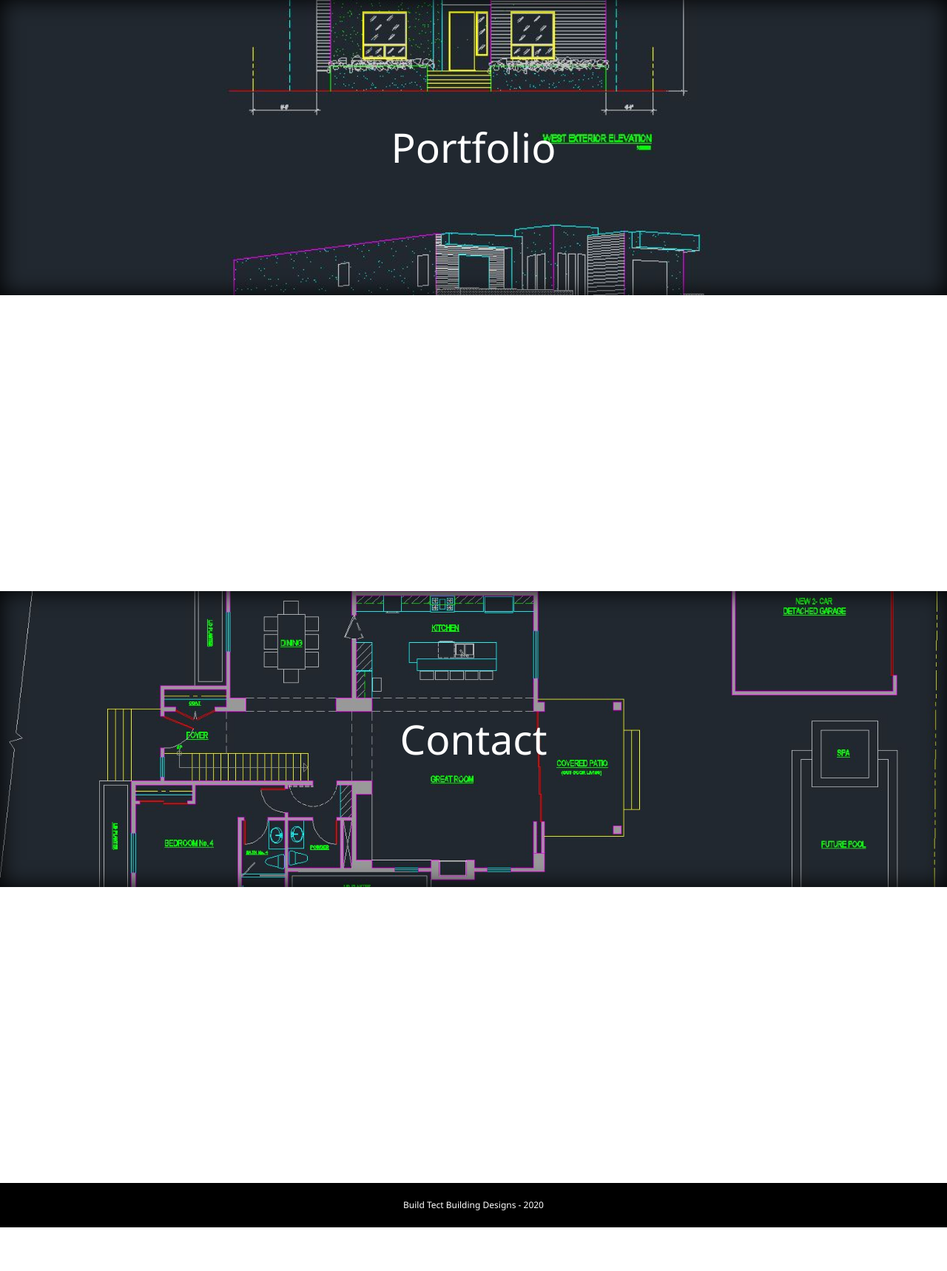
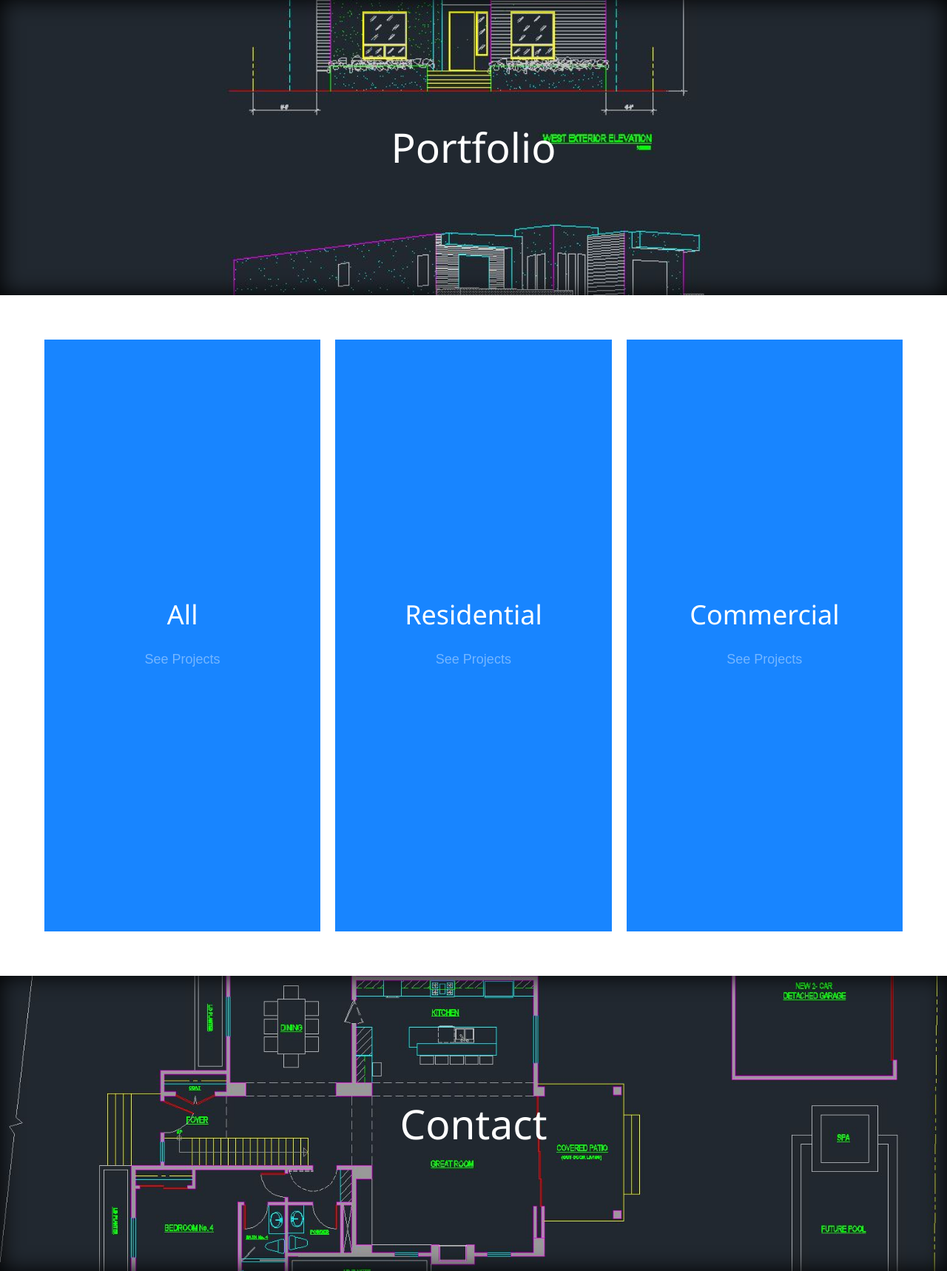
Before and after one commit to ThatWightGuy/BuildTectWebNew, a PHP site: page / in a window 1280 px wide. Shown: the part 2640-4358 px from the top of the page at 74% size. Before the commit the page ends 4299 px from the top, so only its background shows below. Run offline with PHP 8.4, Linux system fonts and the light colour scheme; some libraries are stand-ins or nearby versions.

Commit message:
Added Cards to Portfolio Section

```diff
--- a/index.html
+++ b/index.html
@@ -9,7 +9,7 @@
 	<link rel="shortcut icon" href="img/Logo.png">
 	<script src="https://ajax.googleapis.com/ajax/libs/jquery/3.4.1/jquery.min.js"></script>
 	<script src="https://kit.fontawesome.com/dacea39428.js" crossorigin="anonymous"></script>
-
+	<script type="text/javascript" src="scripts/homepage.js"></script>
 	<script type="text/javascript" src="scripts/navscript.js"></script>
 	<script type="text/javascript" src="scripts/about-image.js"></script>
 </head>
@@ -64,6 +64,9 @@
 			</ul>
 		</div>
 	</nav>
+
+	<!-- Welcome Section -->
+
 	<div class="main-sect" id="welcome">
 		<div class="main-sect-cont" id="welcome-cont">
 			<div class="welcome-top"></div>
@@ -71,9 +74,6 @@
 				<img class="welcome-logo-img" src="img/Logo.png">
 				<h1>
 					Build <span class="tect-blue">Tect</span>
-				</h1>
-				<h1 id="test-orientation">
-
 				</h1>
 				<!--<h6>Building Designs</h6>-->
 			</div>
@@ -95,6 +95,9 @@
 			</div>
 		</div>
 	</div>
+
+	<!-- About Section -->
+
 	<div class="main-sect" id="about">
 		<div class="parallax-content" id="about-parallax">
 			<div class="overlay-div"><!-- blank div --></div>
@@ -160,6 +163,9 @@
 			</div>
 		</div>
 	</div>
+
+	<!-- Portfolio Section -->
+
 	<div class="main-sect" id="portfolio">
 		<div class="parallax-content" id="portfolio-parallax">
 			<div class="overlay-div"><!-- blank div --></div>
@@ -168,9 +174,52 @@
 			</h1>
 		</div>
 		<div class="main-sect-cont" id="main-sect-portfolio">
-
+			<div class="sect-short" id="portfolio-short">
+				<div class="portfolio-col-cont" data-aos="fade-up">
+					<div class="portfolio-col-cont-main">
+						<div class="col-cont-main-items">
+							<h1>All</h1>
+							<div class="learn-more" id="learn-more-port-col">
+								<a href="">
+									<span class="learn-more-text" id="learn-more-port-text">See Projects</span>
+									<span class="learn-more-bar" id="learn-more-port-bar"><i class="fa fa-angle-right"></i></span>
+								</a>
+							</div>
+						</div>
+					</div>
+				</div>
+				<div class="portfolio-col-cont" data-aos="fade-up">
+					<div class="portfolio-col-cont-main">
+						<div class="col-cont-main-items">
+							<h1>Residential</h1>
+							<div class="learn-more" id="learn-more-port-col">
+								<a href="">
+									<span class="learn-more-text" id="learn-more-port-text">See Projects</span>
+									<span class="learn-more-bar" id="learn-more-port-bar"><i class="fa fa-angle-right"></i></span>
+								</a>
+							</div>
+						</div>
+					</div>
+				</div>
+				<div class="portfolio-col-cont" data-aos="fade-up">
+					<div class="portfolio-col-cont-main">
+						<div class="col-cont-main-items">
+							<h1>Commercial</h1>
+							<div class="learn-more" id="learn-more-port-col">
+								<a href="">
+									<span class="learn-more-text" id="learn-more-port-text">See Projects</span>
+									<span class="learn-more-bar" id="learn-more-port-bar"><i class="fa fa-angle-right"></i></span>
+								</a>
+							</div>
+						</div>
+					</div>
+				</div>
+			</div>
 		</div>
 	</div>
+
+	<!-- Contact Section -->
+
 	<div class="main-sect" id="contact">
 		<div class="parallax-content" id="contact-parallax">
 			<div class="overlay-div"><!-- blank div --></div>
@@ -182,9 +231,15 @@
 
 		</div>
 	</div>
+
+	<!-- Footer  -->
+
 	<footer>
 		<h6>Build Tect Building Designs - <span class="footer-year"></span></h6>
 	</footer>
+
+	<!-- Misc -->
+
 	<script src="https://unpkg.com/aos@2.3.1/dist/aos.js"></script>
 	<script>
   		AOS.init();
--- /dev/null
+++ b/scripts/homepage.js
@@ -0,0 +1,17 @@
+$(document).ready(function(){
+	// Portfolio section:
+
+	$(window).resize(function(){
+		var width = $(".portfolio-col-cont-main").width();
+
+		if($(window).width() <= 783){
+			$(".portfolio-col-cont-main").css("height", width + "px");
+		}
+		else if($(window).width() <= 1583){
+			$(".portfolio-col-cont-main").css("height", (width)*2 + "px");
+		}
+		else{
+			$(".portfolio-col-cont-main").css("height", "800px");
+		}
+	});
+});
--- a/styles/index.css
+++ b/styles/index.css
@@ -276,8 +276,8 @@ footer h6{
 }
 
 .sect-short-img-cont:hover{
-	transform: scale(1.05);
-	box-shadow: 0 0 20px;
+	transform: scale(1.02);
+	box-shadow: 0 0 10px;
 }
 
 .learn-more{
@@ -491,10 +491,87 @@ footer h6{
 	flex-direction: column;
 	align-items: center;
 	justify-content: center;
+	height: 100%;
 }
 
 #main-sect-portfolio{
-	height: 400px;
+	min-height: 400px;
+}
+
+#portfolio-short{
+	padding: 100px;
+	display: flex;
+	flex-direction: row;
+	justify-content: space-around;
+	align-items: center;
+}
+
+.portfolio-col-cont{
+	display: flex;
+	flex-direction: column;
+	justify-content: center;
+	align-items: center;
+	width: 400px;
+	height: 100%;
+	margin: 10px;
+}
+
+.portfolio-col-cont-main{
+	display: flex;
+	width: 100%;
+	height: 800px;
+	background-color: #1885ff;
+	justify-content: center;
+	align-items: center;
+	color: white;
+	text-align: center;
+	transition-property: transform, box-shadow;
+	transition-duration: .2s;
+}
+
+.col-cont-items{
+	display: flex;
+	justify-content: center;
+	align-items: center;
+}
+
+#learn-more-port-col{
+	color: rgba(255, 255, 255, .4);
+}
+
+#learn-more-port-text{
+	transform: translateX(8px);
+}
+
+.learn-more-bar{
+	transition: transform .2s;
+}
+
+#learn-more-port-col:hover{
+	color: rgba(255, 255, 255, 1);
+}
+
+#learn-more-port-col a{
+	transition: color .2s;
+}
+
+#learn-more-port-col a:hover{
+	color: white;
+	/*color: #1885ff;*/
+}
+
+#learn-more-port-col a:hover #learn-more-port-text{
+	transform: translateX(-4px);
+}
+
+#learn-more-port-col a:hover #learn-more-port-bar{
+	visibility: visible;
+	transform: translateX(1px);
+}
+
+.portfolio-col-cont-main:hover{
+	transform: scale(1.02);
+	box-shadow: 0 0 10px black;
 }
 
 /* Contact */
@@ -610,6 +687,28 @@ footer h6{
 		height: 25vw;
 		width: 25vw;
 	}
+
+	.portfolio-col-cont{
+		width: 25vw;
+	}
+
+	.portfolio-col-cont-main{
+		width: 100%;
+	}
+}
+
+@media only screen and (max-width: 1300px){
+	#portfolio-short{
+		padding: 50px;
+	}
+
+	.portfolio-col-cont{
+		width: 70vw;
+	}
+
+	.portfolio-col-cont-main{
+		width: 100%;
+	}
 }
 
 @media only screen and (max-width: 1000px){
@@ -668,8 +767,21 @@ footer h6{
 	.navi-search-input{
 		width: 95%;
 	}
+
 	#about-short{
 		padding: 100px 50px;
+	}
+
+	#portfolio-short{
+		padding: 10px;
+	}
+
+	.portfolio-col-cont{
+		width: 70vw;
+	}
+
+	.portfolio-col-cont-main{
+		width: 100%;
 	}
 }
 
@@ -683,6 +795,22 @@ footer h6{
 		font-size: 40px;
 	}
 
+}
+
+@media only screen and (max-width: 800px){
+	#portfolio-short{
+		flex-direction: column;
+		padding: 15px 30px;
+	}
+
+	.portfolio-col-cont{
+		margin: 15px 30px;
+		width: 100%;
+	}
+
+	.portfolio-col-cont-main{
+		width: 100%;
+	}
 }
 
 @media only screen and (max-width: 700px){
```
